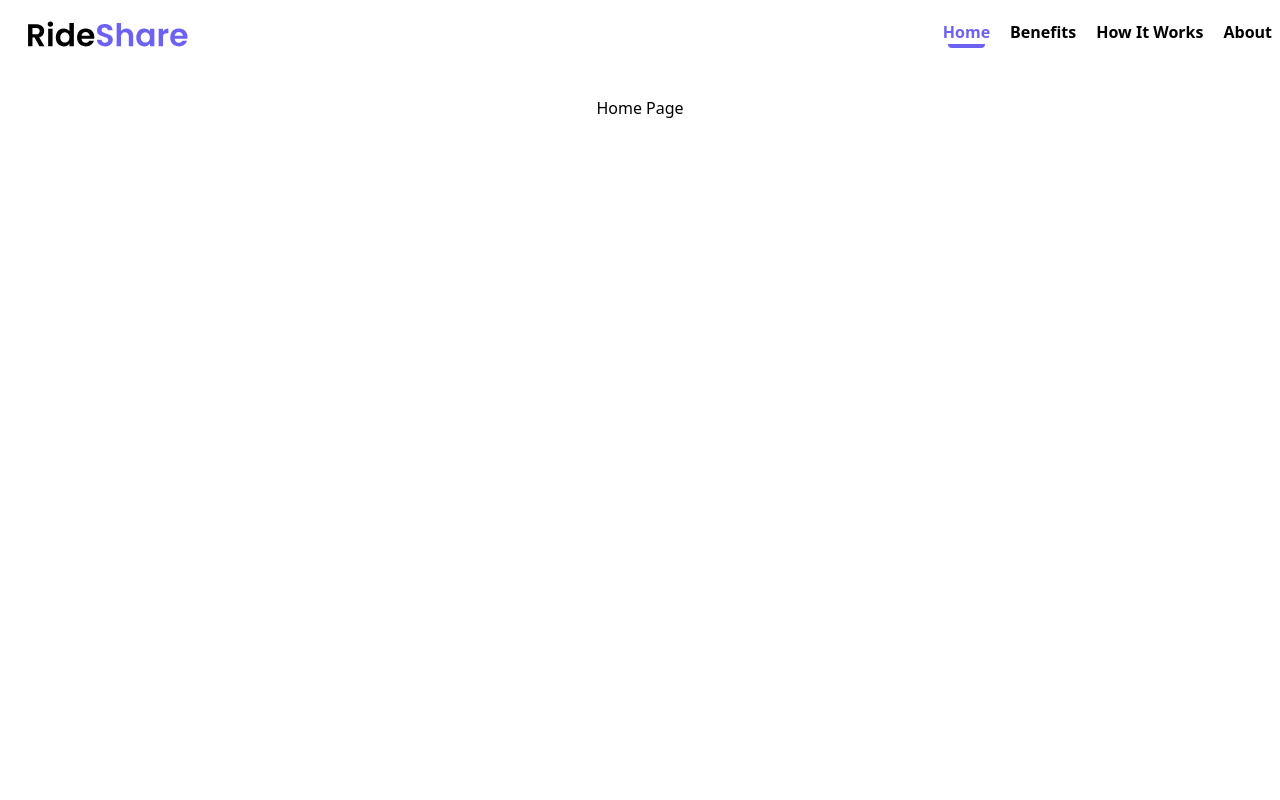
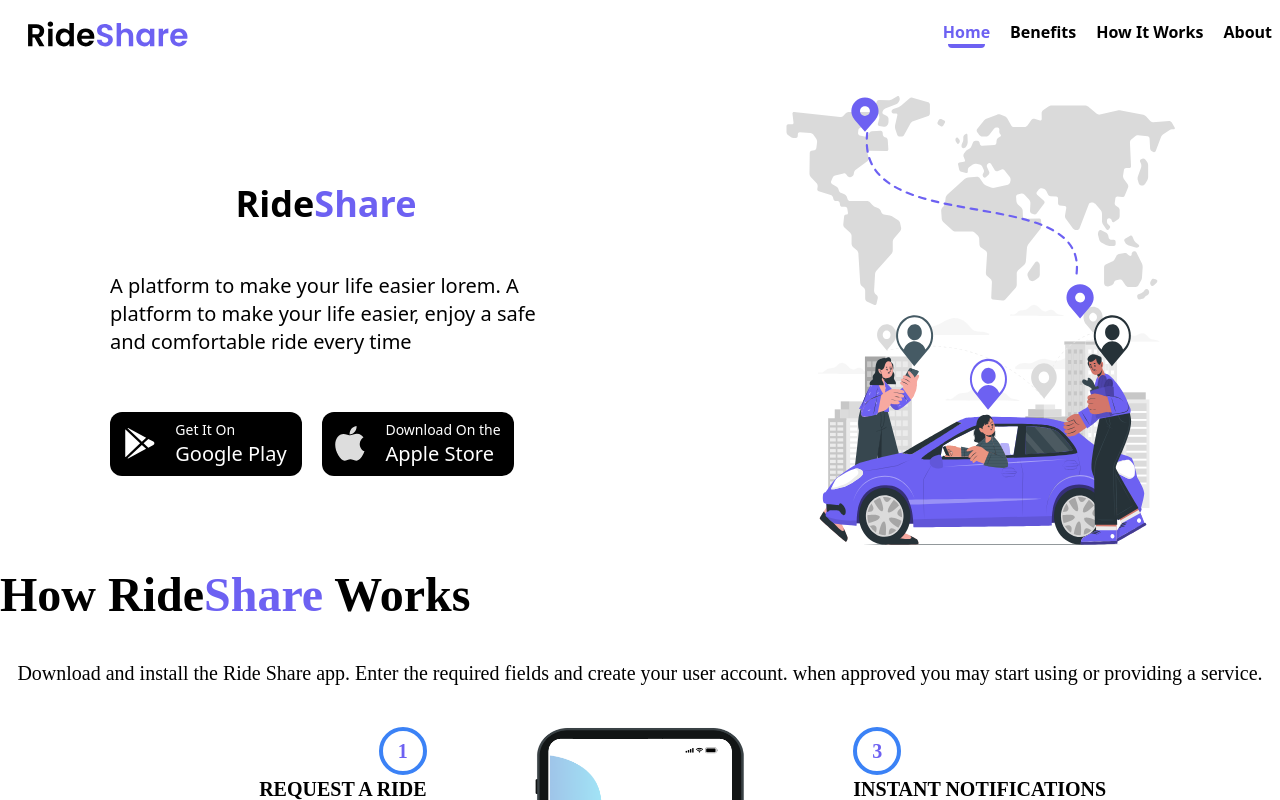
Before and after one commit to KaleabKindu/Rideshare-Web, a Next.js app: page / in a window 1280 px wide. Shown: the top 800 px of the page. Built offline with nearby package versions, Linux system fonts and the light colour scheme.

Commit message:
implement hero section UI

```diff
--- a/src/components/common/Header.tsx
+++ b/src/components/common/Header.tsx
@@ -45,7 +45,7 @@ type MobileNavBarProps = {
 const MobileNavBar = ({activeRoute, handleNavigation, routes}:MobileNavBarProps) => {
     const [showMenu, setShowMenu] = useState(false)
   return (
-    <div test-id='mobile-navbar' className='fixed block md:hidden bg-white'>
+    <div test-id='mobile-navbar' className='fixed block md:hidden bg-white w-full'>
         <div className='flex'>
             <button className='p-5' onClick={() => setShowMenu(true)}>
                 <GiHamburgerMenu size={50} />
--- a/src/components/common/Layout.tsx
+++ b/src/components/common/Layout.tsx
@@ -11,7 +11,7 @@ const Layout = ({children}: LayoutProps) => {
   return (
     <>
         <Header />
-        <div className='pt-24 h-screen'>
+        <div className='pt-24'>
             {children}
         </div>
         <Footer />
--- /dev/null
+++ b/src/components/landing-page/HeroSection.tsx
@@ -0,0 +1,36 @@
+import React from 'react'
+import Image from 'next/image'
+
+type Props = {}
+
+const HeroSection = (props: Props) => {
+  return (
+    <div className='flex flex-wrap flex-col-reverse md:flex-row justify-around items-center gap-10'>
+        <div className='space-y-10 p-2'>
+            <div className='text-center font-bold text-4xl'>Ride<span className='text-primary'>Share</span></div>
+            <div className='max-w-md text-xl p-2'>A platform to make your life easier lorem. A platform to make your life easier,  enjoy a safe and comfortable ride every  time</div>
+            <div className='flex gap-5 mx-auto p-2'>
+              <button className='flex gap-5 w-48 h-16 items-center justify-center bg-black rounded-xl'>
+                <Image src='/images/landing-page/playstore.svg' width={30} height={30} alt='' />
+                <div className='text-white text-left'>
+                  <div className='text-sm'>Get It On</div>
+                  <div className='text-xl'>Google Play</div>
+                </div>
+
+              </button>
+              <button className='flex gap-5 w-48 h-16 items-center justify-center bg-black rounded-xl'>
+                <Image src='/images/landing-page/apple.svg' width={30} height={30} alt='' />
+                <div className='text-white text-left'>
+                  <div className='text-sm'>Download On the</div>
+                  <div className='text-xl'>Apple Store</div>
+                </div>
+
+              </button>
+            </div>
+        </div>
+        <Image src='/images/landing-page/hero-section-image.svg' width={400} height={400} alt=''/>
+    </div>
+  )
+}
+
+export default HeroSection
--- a/src/pages/index.tsx
+++ b/src/pages/index.tsx
@@ -1,12 +1,20 @@
+import About from "@/components/landing-page/About";
+import HeroSection from "@/components/landing-page/HeroSection";
+import HowItWorks from "@/components/landing-page/HowItWorks";
 import Head from "next/head";
 
 export default function Home() {
   return (
-    <main className='text-center w-full'>
+    <>
       <Head>
         <title>RideShare</title>
       </Head>
-     Home Page
-    </main>
+      <div className="max-w-7xl mx-auto">
+        <HeroSection />
+        <HowItWorks />
+        <About />
+      </div>
+    </>
+
   );
 }
```
Also changed, not shown: public/images/landing-page/hero-section-image.svg (added).
